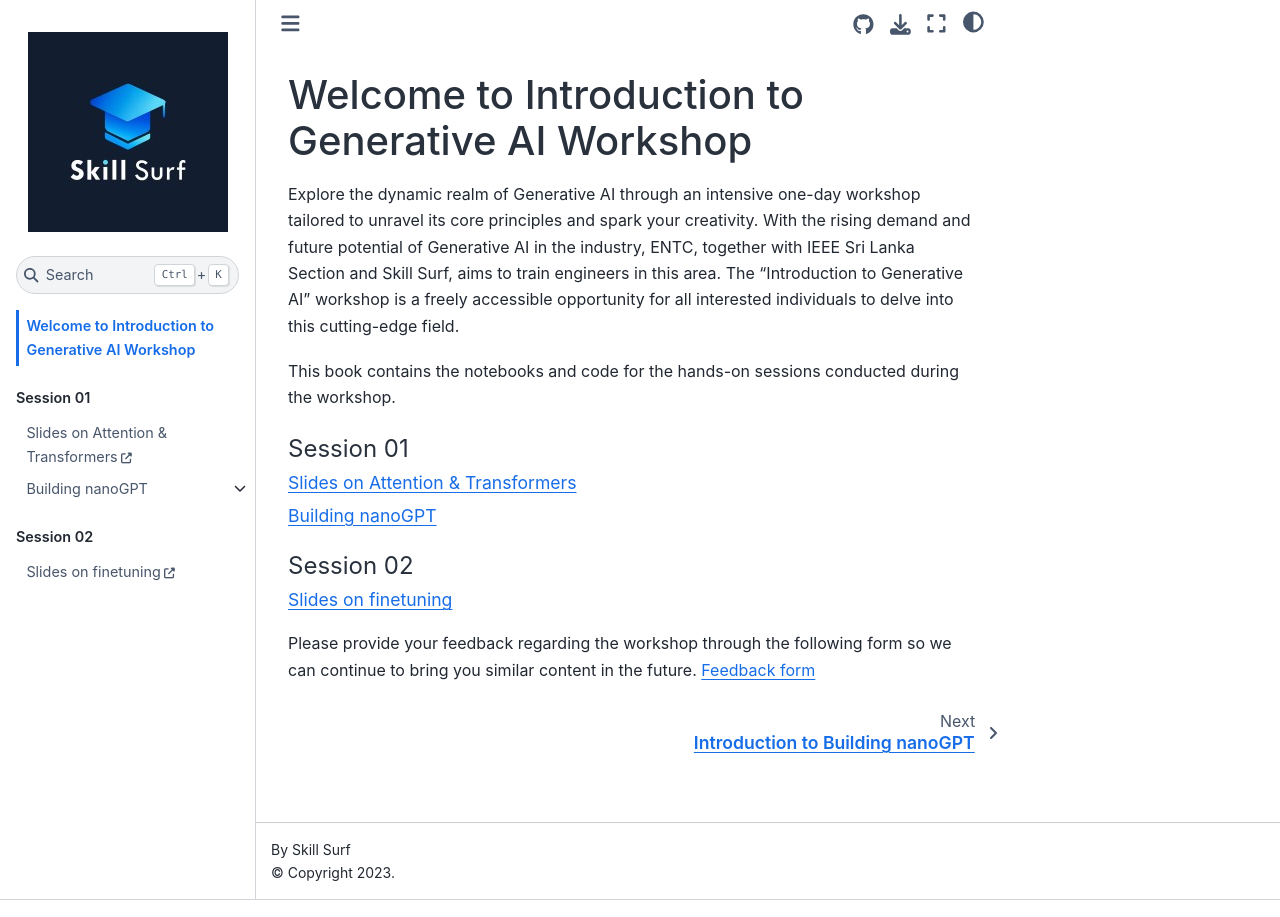
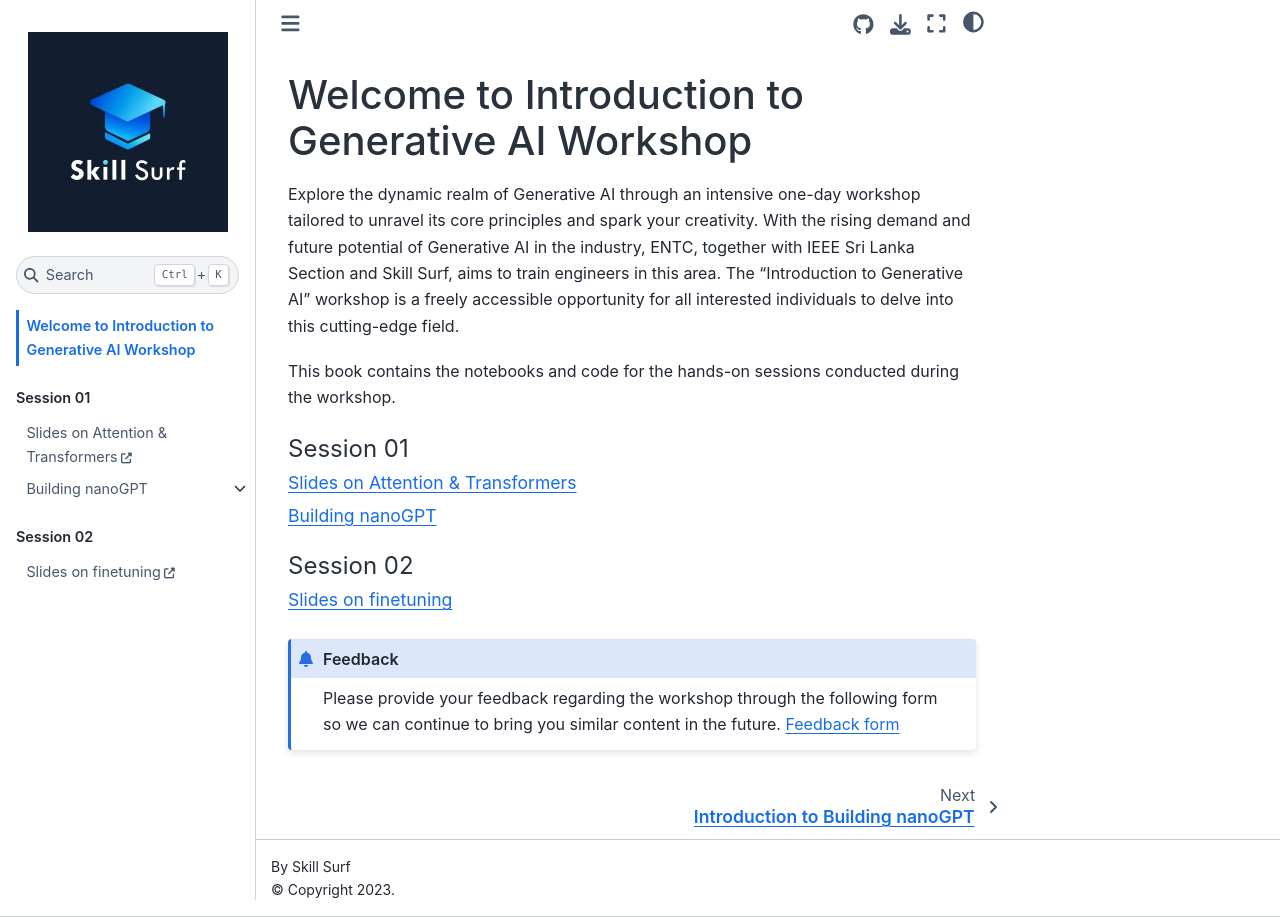
Before and after one commit to SkillSurf/introduction_genAI, a Jupyter Book: the page built from intro.md, in a window 1280 px wide. Built offline with Jupyter Book 1.0.4 settings and Sphinx 7.4.7 and the Sphinx Book theme 1.1.4, drawn with Linux system fonts in a browser that asks for light colours; pages that are not in the unit, such as notebooks, are missing from menus.

Commit message:
Fixed feedback block

````diff
--- a/intro.md
+++ b/intro.md
@@ -7,5 +7,7 @@ This book contains the notebooks and code for the hands-on sessions conducted du
 ```{tableofcontents}
 ```
 
+```{admonition} Feedback
 Please provide your feedback regarding the workshop through the following form so we can continue to bring you similar content in the future.
 [Feedback form](https://github.com/SkillSurf/introduction_genAI)
+```
````
